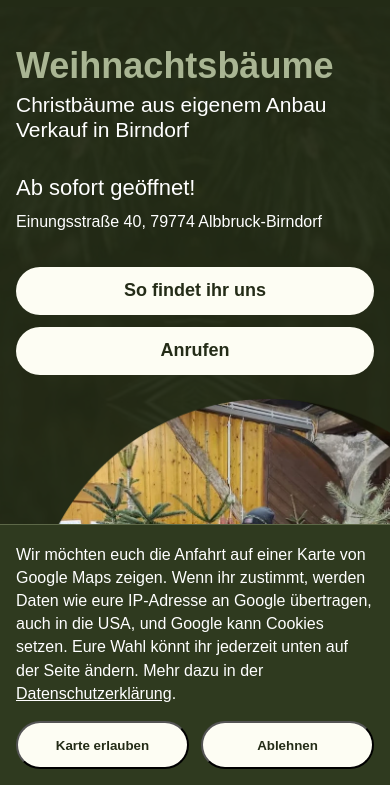
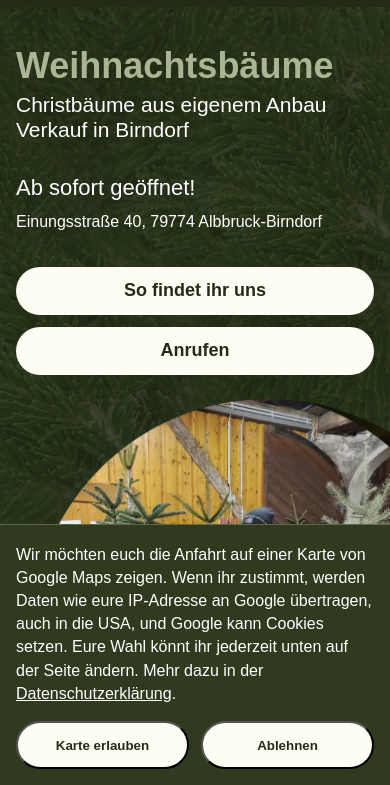
Before and after one commit to robinbaechle-ops/Ebner-Birndorf, a plain HTML site: page index.html in a window 390 px wide. Shown: the part 57-842 px from the top of the page. Drawn offline with Linux system fonts and the light colour scheme.

Commit message:
Transparentes Feld und durchgaengiger Hintergrund

```diff
--- a/style.css
+++ b/style.css
@@ -62,12 +62,12 @@ a:focus-visible { outline: 3px solid var(--moos-hell); outline-offset: 3px; }
   position: relative; overflow: hidden;
   min-height: 800px;
   color: #fff;
-  background: var(--tanne-dunkel) url("assets/nadeln-aus-flyer.jpg") right top / auto 100% no-repeat;
+  background: var(--tanne-dunkel) url("assets/nadeln-hintergrund.webp") center / cover no-repeat;
 }
 .hero::before {
   content: ""; position: absolute; inset: 0 auto 0 0;
   width: 61.3%;
-  background: var(--tanne-dunkel);
+  background: rgba(36, 44, 23, .76);
 }
 .hero .inhalt { position: relative; padding-block: clamp(40px, 7vw, 88px) clamp(48px, 7vw, 96px); }
 .hero-kopf { display: flex; align-items: center; gap: clamp(20px, 4vw, 48px); }
@@ -181,8 +181,8 @@ mark {
 .rechtstext p, .rechtstext ul { margin-top: 12px; }
 
 @media (max-width: 1100px) {
-  .hero { min-height: 0; background-size: cover; background-position: center; }
-  .hero::before { width: 100%; background: rgba(36, 44, 23, .88); }
+  .hero { min-height: 0; }
+  .hero::before { width: 100%; background: rgba(36, 44, 23, .76); }
   .hero .inhalt { padding-bottom: 24px; }
   .hero-foto { position: relative; width: min(92%, 520px); margin-left: auto; }
 }
```
